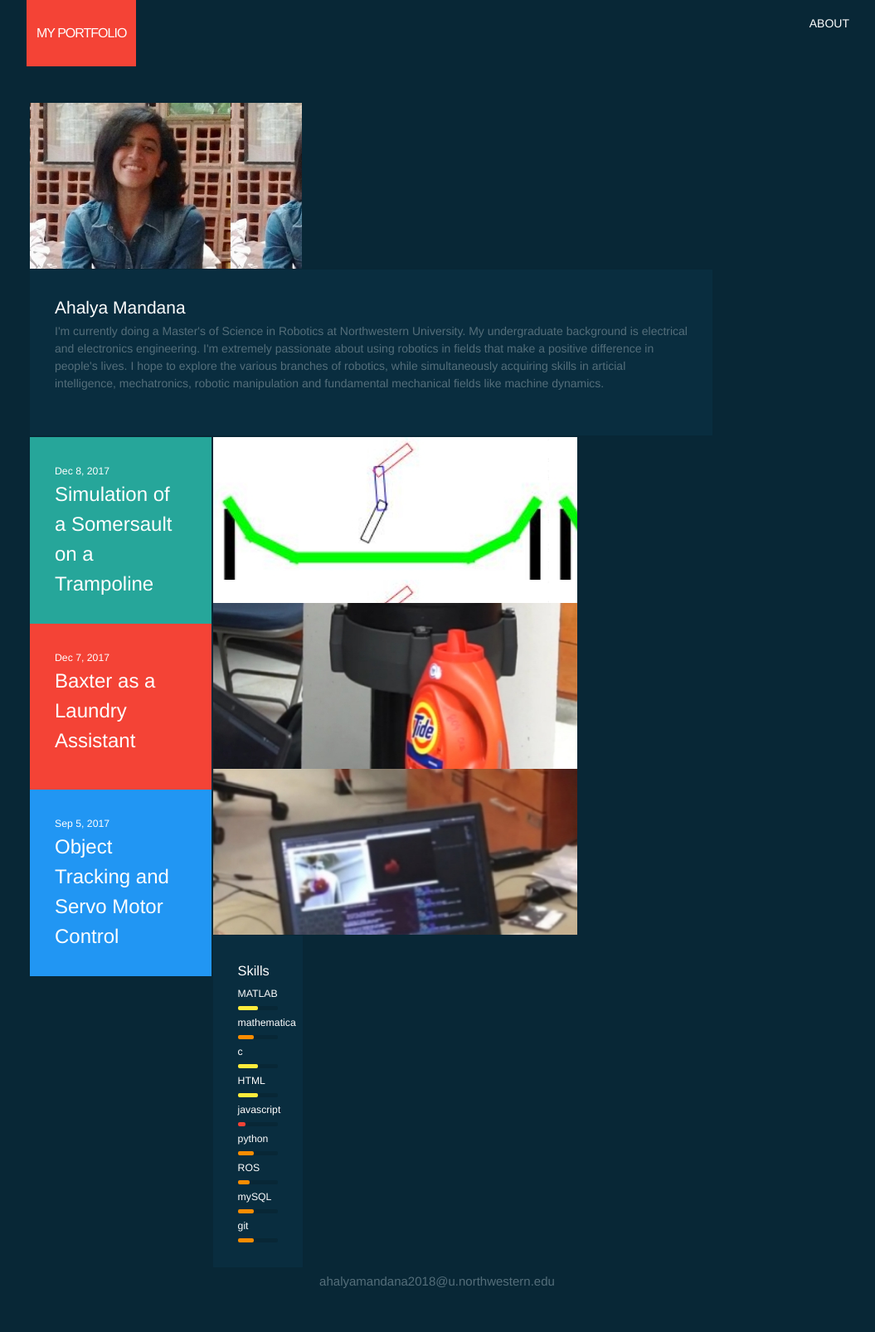
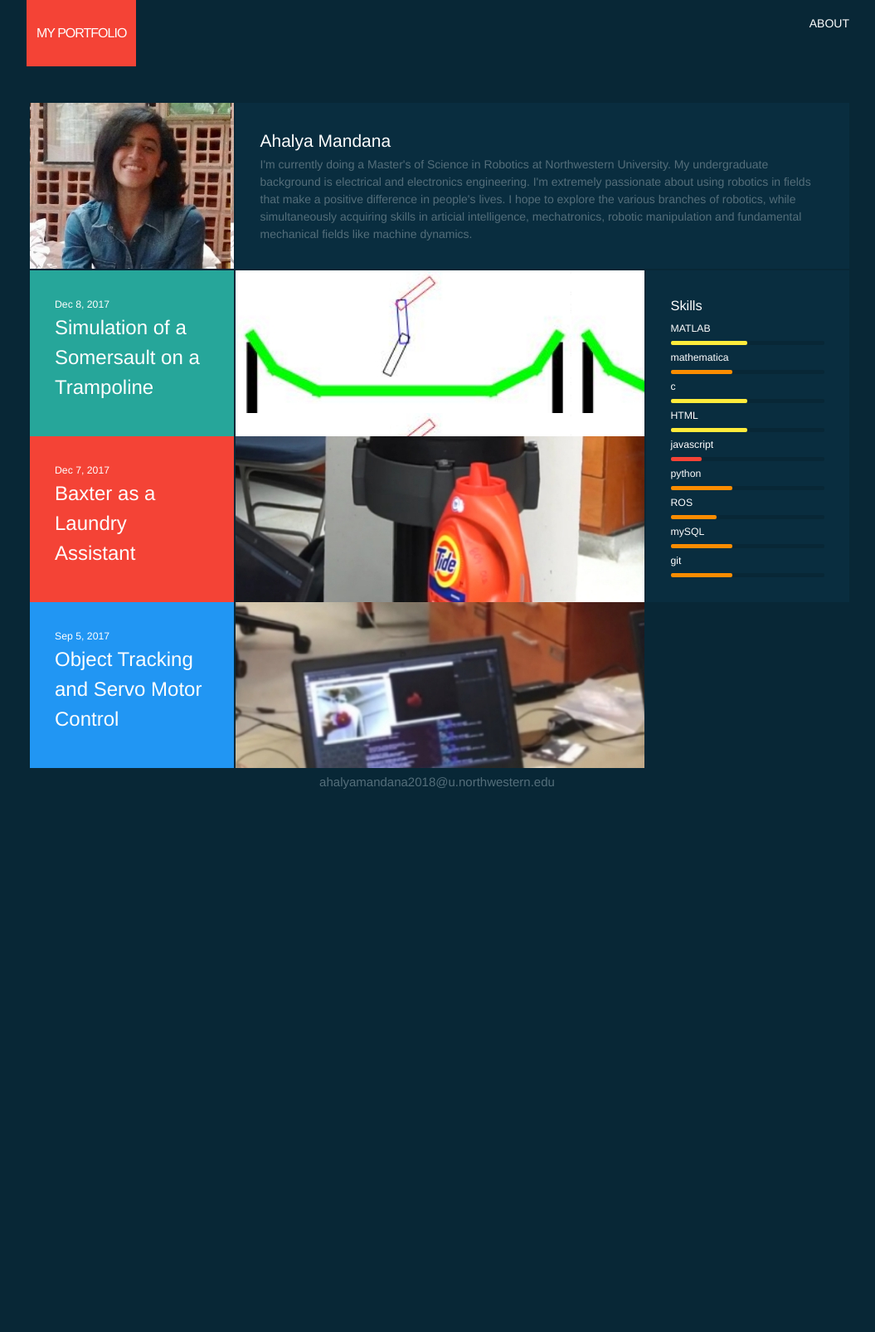
Before and after one commit to am2512/am2512.github.io, a Jekyll site: the page built from index.html, in a window 1280 px wide. Shown: the whole page at 83% size, without its empty margins (112-1167 px from the left). Built offline with Jekyll 4.4.1, drawn with Linux system fonts in a browser that asks for light colours; after the commit the page ends 1005 px from its top, so only the background shows below that.

```diff
--- a/index.html
+++ b/index.html
@@ -5,12 +5,12 @@ layout: default
 <div class="home">
 
 
- <div class="col col-14">
-      <div class="col col-4">
+ <div class="col col-12">
+      <div class="col col-3">
           <div class="block glass"  style="background-image:url(assets/avatar.jpg)">
           </div>
       </div>
-      <div class="col col-10">
+      <div class="col col-9">
         <div class="block glass">
             <div class="block-body">
                 <h2>Ahalya Mandana</h2>
@@ -23,8 +23,8 @@ layout: default
 
 
 
-   <div class="col col-14">
-       <div class="col col-4">
+   <div class="col col-12">
+       <div class="col col-3">
 
     {% for post in site.posts %}
 
@@ -43,7 +43,7 @@ layout: default
 
 
 
-      <div class="col col-8">
+      <div class="col col-6">
         <div class="block glass"  style="background-image:url(assets/3.jpg)">
           </div>
 
@@ -58,7 +58,7 @@ layout: default
       </div>
 
 
-    <div class="col col-2">
+    <div class="col col-3">
         <div class="block glass">
             <div class="block-body">
                 <h3 class="margin-bot">Skills</h3>
```
